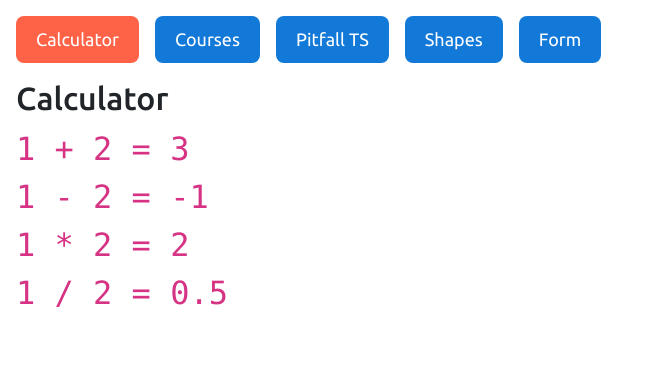
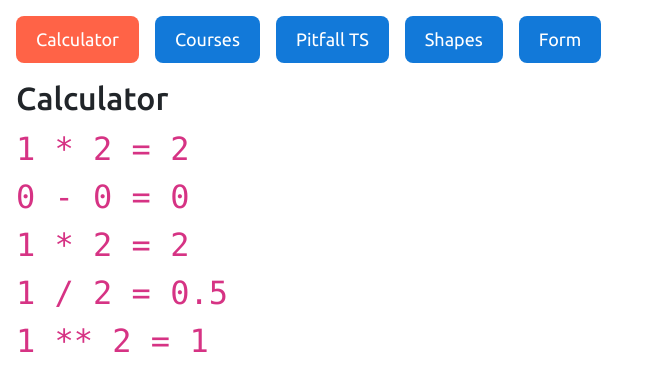
Before and after one commit to romannikiforov/react-dev_135, a React (Vite) app: page / in a window 1280 px wide. Shown: the top 390 px of the page, without its empty margins (0-648 px from the left). Built offline with nearby package versions, Linux system fonts and the light colour scheme.

Commit message:
ready calculator

```diff
--- a/src/components/Calculator/index.tsx
+++ b/src/components/Calculator/index.tsx
@@ -1,14 +1,25 @@
 
-const operations = {
-    '+': (left: number, right: number): number => left + right,
-    '-': (left: number, right: number): number => left - right,
-    '*': (left: number, right: number): number => left * right,
-    '/': (left: number, right: number): number => left / right,
+
+type OperationFn = (left: number, right: number) => number;
+
+type Operator = "+" | "-" | "*" | "/" | "**";
+
+const operations: Record<Operator, OperationFn> = {
+    '+': (left, right) => left + right,
+    '-': (left, right) => left - right,
+    '*': (left, right) => left * right,
+    '/': (left, right) => left / right,
+    '**': (left, right) => left ** right,
 }
 
 
+type CalcProps = {
+    left?: number;
+    operator?: Operator;
+    right?: number;
+}
 
-function Calc({ left, operator, right }) {
+function Calc({ left = 0, operator = "*", right = 0 }: CalcProps) {
     const result = operations[operator](left, right)
     return (
         <div>
@@ -22,10 +33,11 @@ function Calc({ left, operator, right }) {
 const Calculator = () => {
     return <>
         <h2>Calculator</h2>
-        <Calc left={1} operator="+" right={2} />
-        <Calc left={1} operator="-" right={2} />
+        <Calc left={1} right={2} />
+        <Calc operator="-" />
         <Calc left={1} operator="*" right={2} />
         <Calc left={1} operator="/" right={2} />
+        <Calc left={1} operator="**" right={2} />
     </>
 };
 
```
